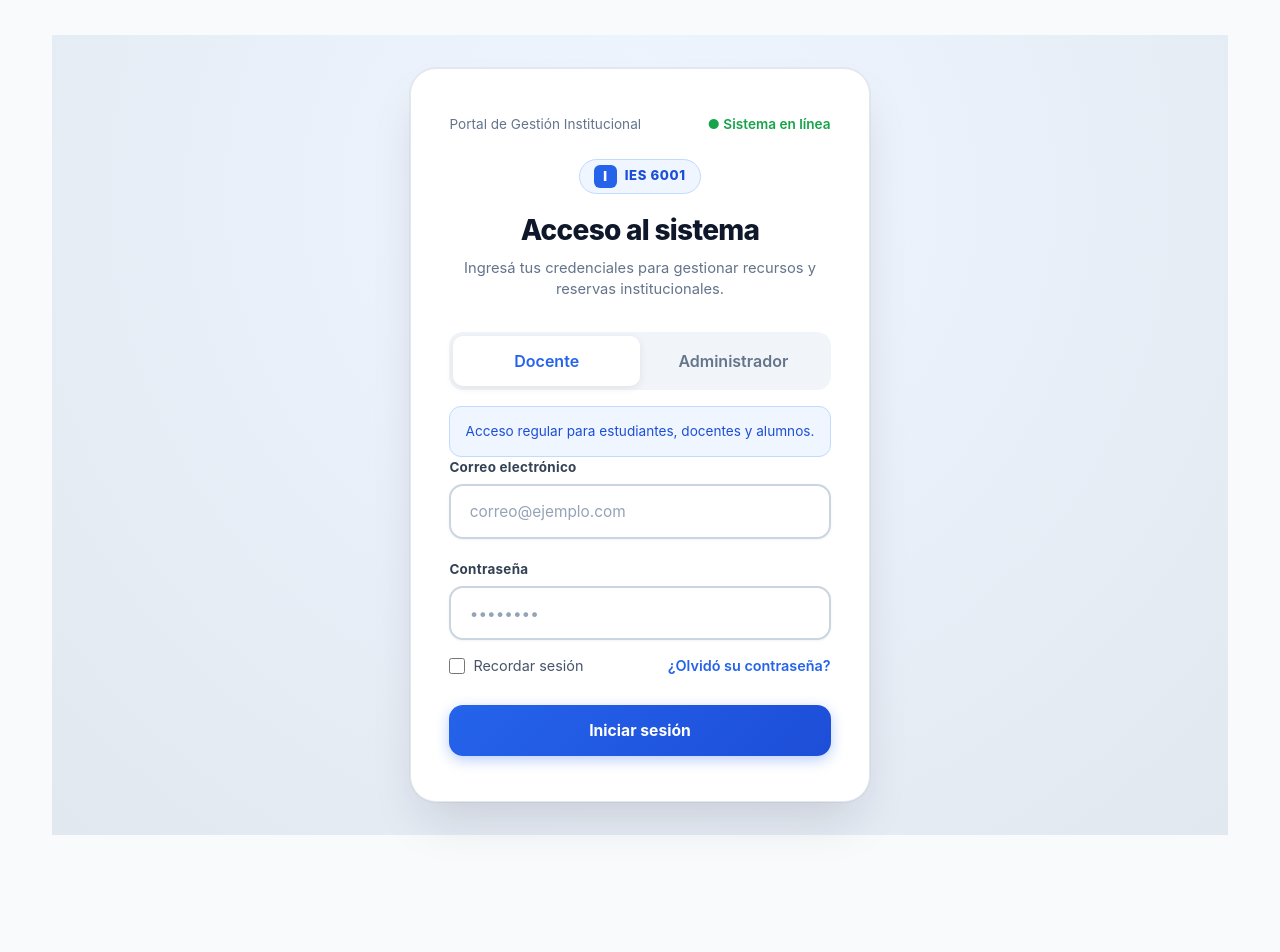
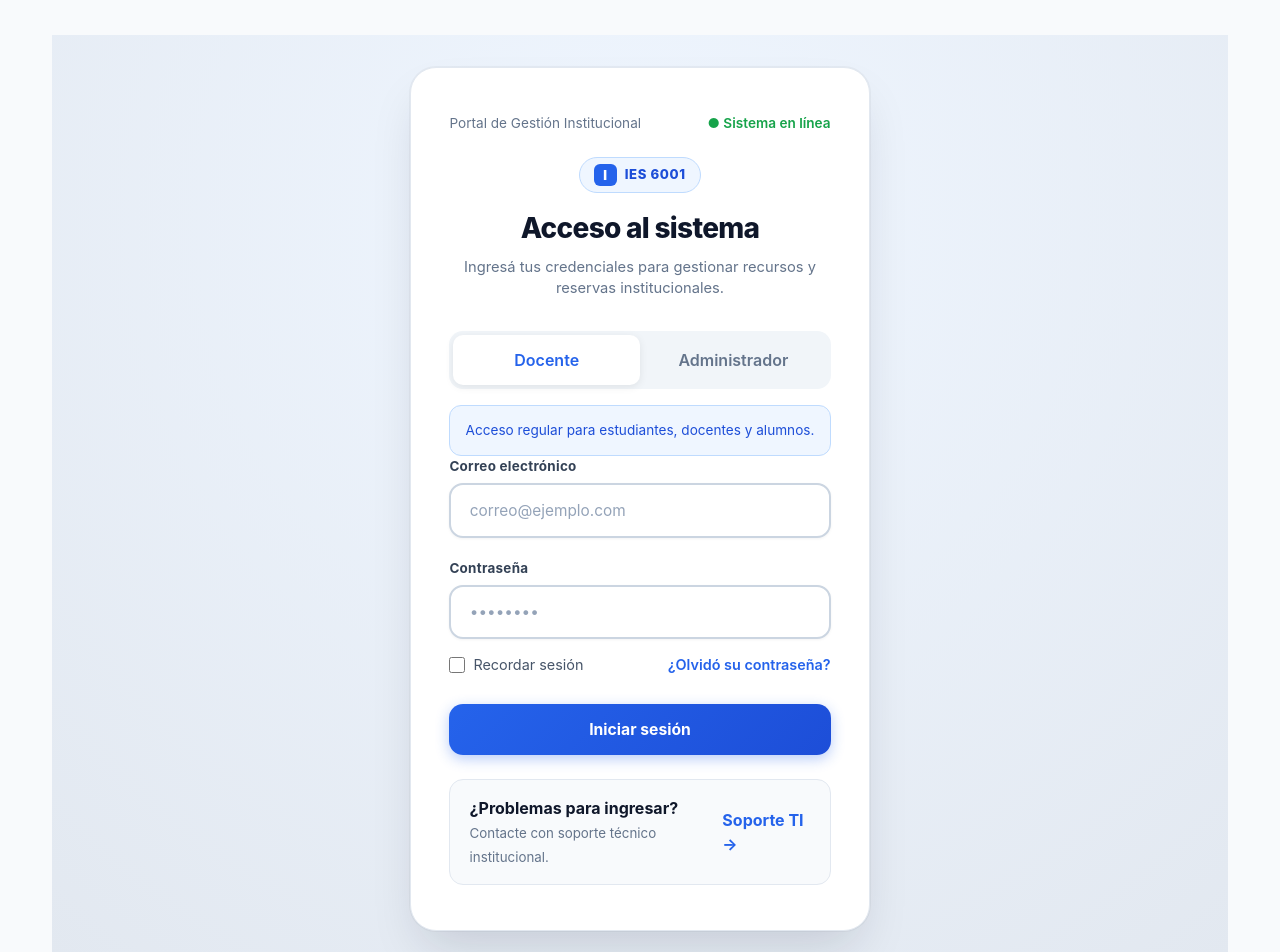
Before and after one commit to Facundo070/proyecto-reserva, an Angular app in the folder ies6001-frontend/: page /login in a window 1280 px wide. Shown: the top 952 px of the page. Before the commit the page ends 870 px from the top, so only its background shows below. Built offline with nearby package versions, Linux system fonts and the light colour scheme.

Commit message:
feat: mejoras visuales login fase 1

```diff
--- a/ies6001-frontend/src/app/app.css
+++ b/ies6001-frontend/src/app/app.css
@@ -1075,3 +1075,30 @@ textarea {
 .forgot-link:hover {
   text-decoration: underline;
 }
+.support-box {
+  margin-top: 1.5rem;
+  padding: 1rem 1.2rem;
+  border: 1px solid #e2e8f0;
+  border-radius: 14px;
+  background: #f8fafc;
+
+  display: flex;
+  justify-content: space-between;
+  align-items: center;
+  gap: 1rem;
+}
+
+.support-box strong {
+  display: block;
+  color: #0f172a;
+}
+
+.support-box small {
+  color: #64748b;
+}
+
+.support-link {
+  text-decoration: none;
+  font-weight: 700;
+  color: #2563eb;
+}
--- a/ies6001-frontend/src/app/app.ts
+++ b/ies6001-frontend/src/app/app.ts
@@ -123,6 +123,16 @@ export class App {
             }
           </button>
         </form>
+        <div class="support-box">
+  <div>
+    <strong>¿Problemas para ingresar?</strong>
+    <small>Contacte con soporte técnico institucional.</small>
+  </div>
+
+  <a href="#" class="support-link">
+    Soporte TI →
+  </a>
+</div>
       </div>
     </section>
   `,
```
